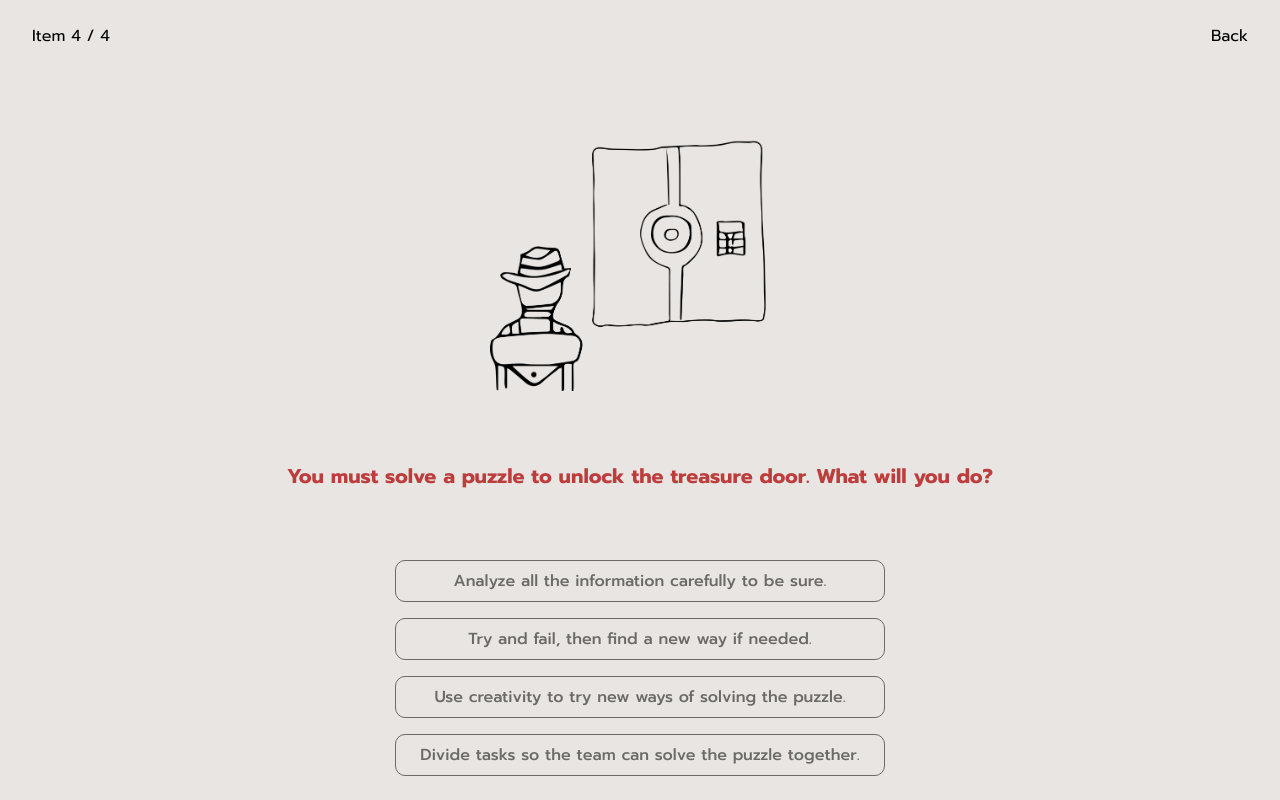
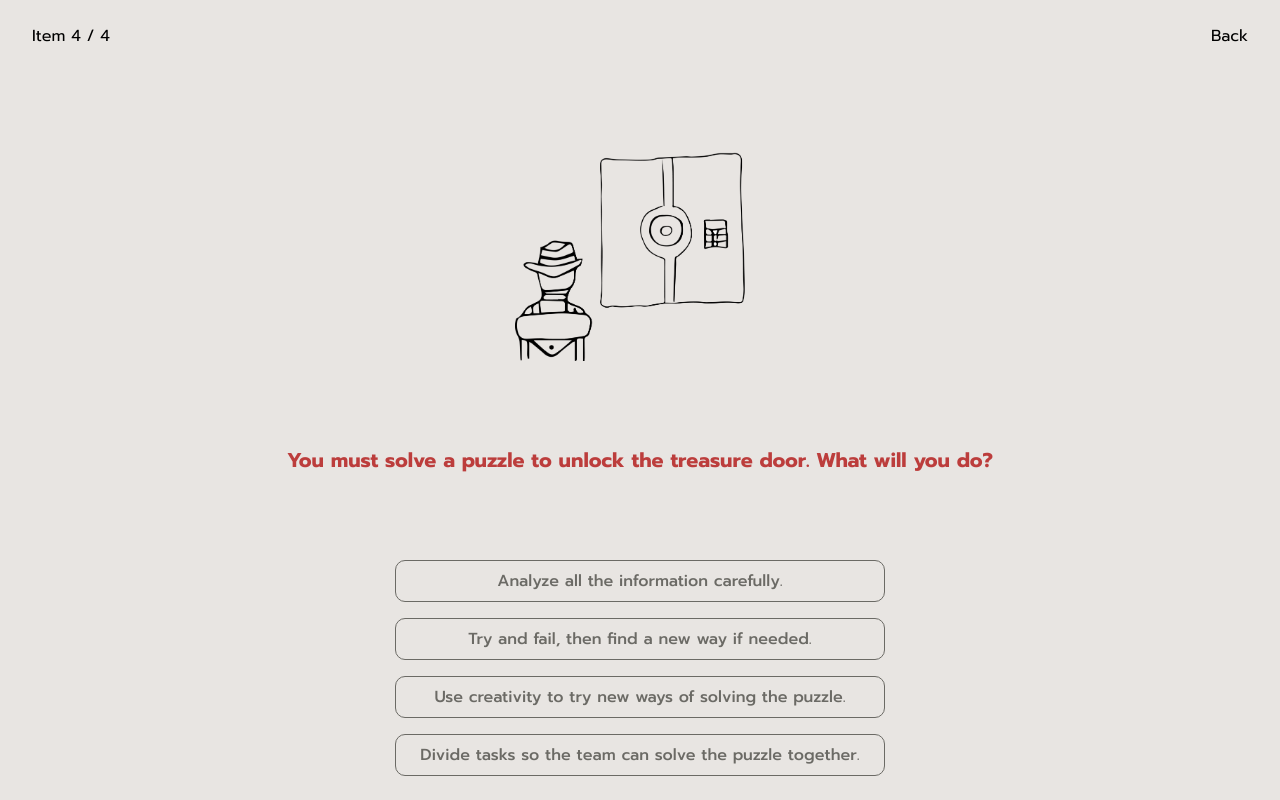
Before and after one commit to SupakornPt/brewQuest, a React (Vite) app: page /question4 in a window 1280 px wide. Built offline with nearby package versions, Linux system fonts and the light colour scheme.

Commit message:
fix: size of picture

```diff
--- a/src/i18n.js
+++ b/src/i18n.js
@@ -30,7 +30,7 @@ const resources = {
             "answer33": "Use physical abilities to escape with strength.",
             "answer34": "Deceive the pirates into fighting among themselves and escape during the confusion.",
             "question4": "You must solve a puzzle to unlock the treasure door. What will you do?",
-            "answer41": "Analyze all the information carefully to be sure.",
+            "answer41": "Analyze all the information carefully.",
             "answer42": "Try and fail, then find a new way if needed.",
             "answer43": "Use creativity to try new ways of solving the puzzle.",
             "answer44": "Divide tasks so the team can solve the puzzle together.",
--- a/src/pages/Question4.jsx
+++ b/src/pages/Question4.jsx
@@ -30,7 +30,7 @@ const Question4 = ({ setDirection }) => {
             <div className="flex flex-row justify-between w-full  ">
                 <QuestionNav count={"4"} setDirection={setDirection} />
             </div>
-            <div className="w-[300px]"><img src="/picQuestion/door.png" alt="pic" className="w-full" /></div>
+            <div className="w-[250px]"><img src="/picQuestion/door.png" alt="pic" className="w-full" /></div>
             <div className="font-bold text-questionText text-[20px]">{t("question4")}</div>
             <div className="flex flex-col gap-[16px]">
                 {
```
